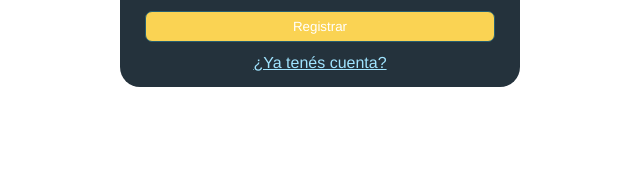
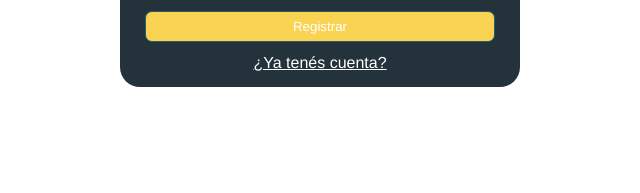
Before and after one commit to romerolgg/PreEntrega2-Romero, a website: page pages/cuenta.html in a window 1280 px wide. Shown: the part 1004-1197 px from the top of the page, 320-960 px from the left. Drawn offline with Linux system fonts and the light colour scheme; files whose address does not match are found by name.

Commit message:
correciones

```diff
--- a/scss/layout/cuenta/_main.scss
+++ b/scss/layout/cuenta/_main.scss
@@ -70,6 +70,6 @@ a{
 .yaTengoCuenta{
     margin-bottom: 15px;
 a{
-    color: rgb(160, 228, 255);
+    @extend .terminos
 }
 }
```
Also changed, not shown: css/style.css.
